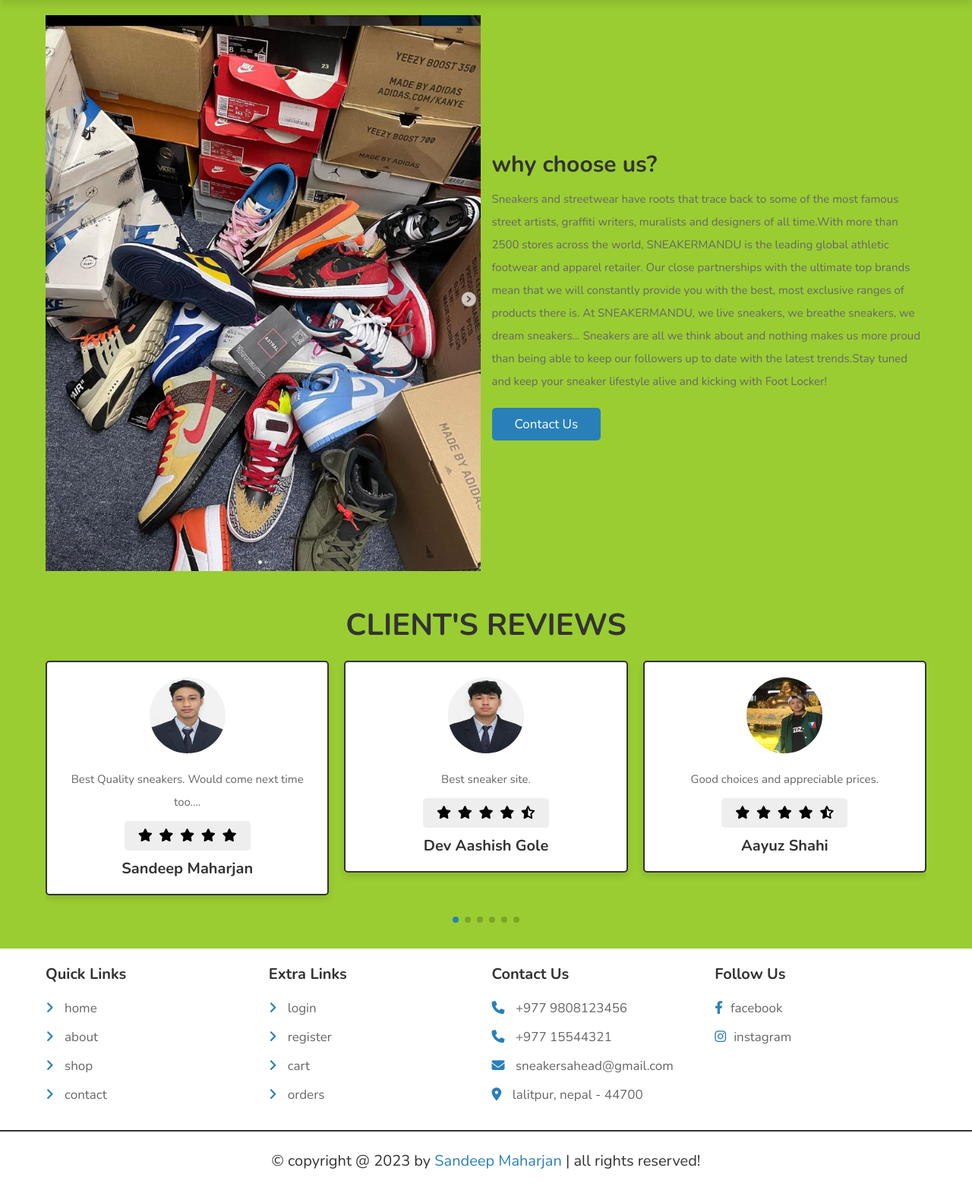
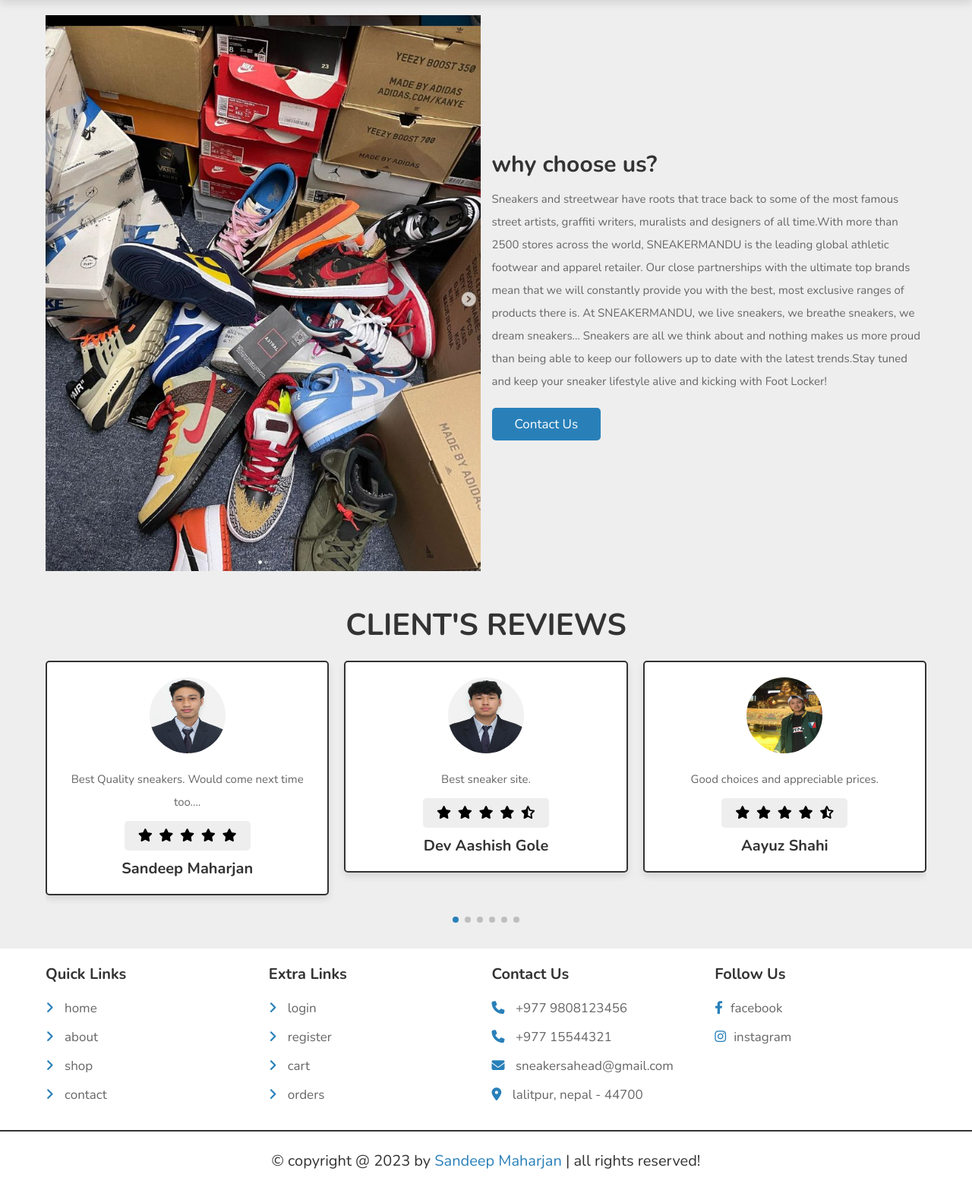
Before and after one commit to Evan3601/sneakermandu, a PHP site: page /about.php in a window 1280 px wide. Shown: the part 74-1641 px from the top of the page at 76% size. Run offline with PHP 8.4, Linux system fonts and the light colour scheme; data that the repository does not hold is empty; some libraries are stand-ins or nearby versions.

Commit message:
styleChange

```diff
--- a/css/style.css
+++ b/css/style.css
@@ -45,7 +45,7 @@
 }
 
 body{
-   background-color: yellowgreen;
+   background-color: #eee;
 }
 
 section{
@@ -419,7 +419,6 @@
    align-items: center;
    gap:1.5rem;
    flex-wrap: wrap;
-   background-color: #ebe1e0;
 }
 
 .quick-view form .row .image-container{
```
